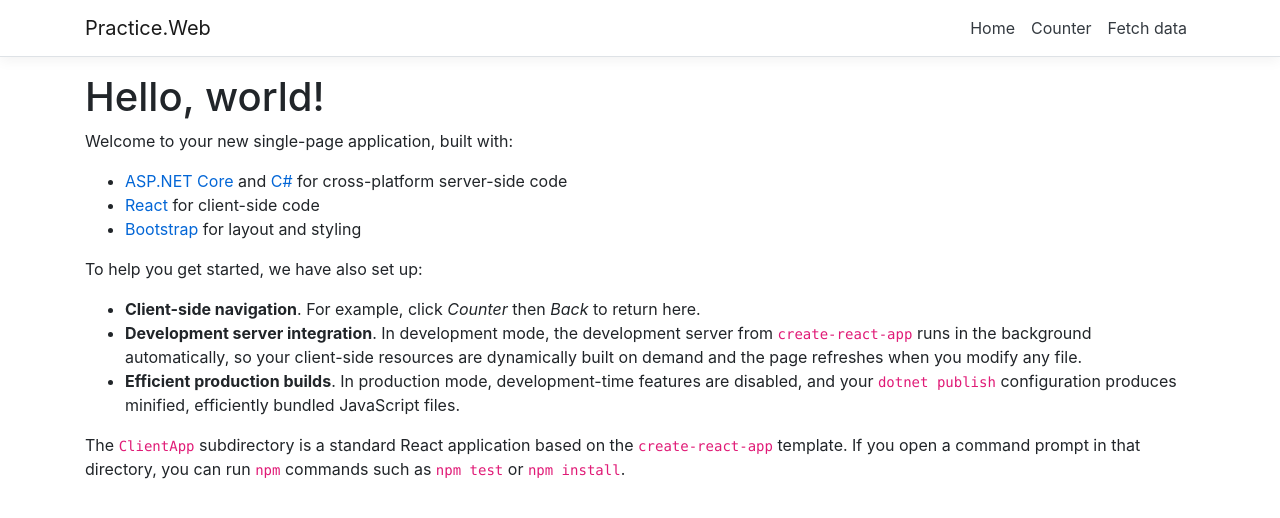
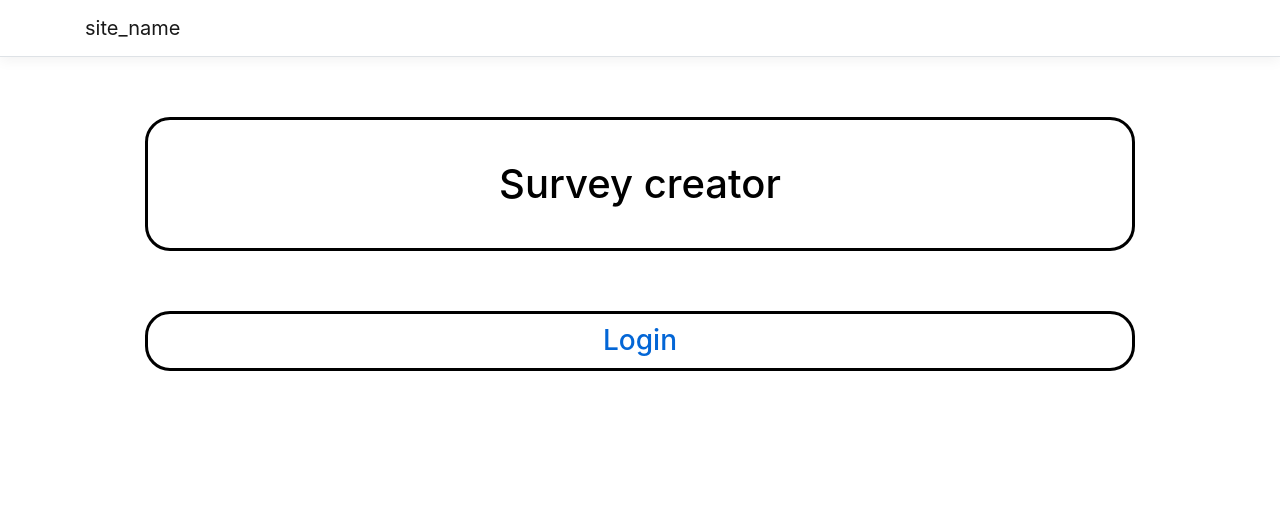
Before and after one commit to MakkaiNandor/summer-practice-2020, a React (Create React App) app in the folder Practice/Practice.Web/ClientApp/: page / in a window 1280 px wide. Shown: the top 518 px of the page. Built offline with nearby package versions, Linux system fonts and the light colour scheme.

Commit message:
login_page_commit

```diff
--- a/Practice/Practice.Web/ClientApp/src/App.js
+++ b/Practice/Practice.Web/ClientApp/src/App.js
@@ -4,6 +4,7 @@ import { Layout } from './components/Layout';
 import { Home } from './components/Home';
 import { FetchData } from './components/FetchData';
 import { Counter } from './components/Counter';
+import { Login } from './components/Login';
 
 import './custom.css'
 
@@ -16,6 +17,7 @@ export default class App extends Component {
         <Route exact path='/' component={Home} />
         <Route path='/counter' component={Counter} />
         <Route path='/fetch-data' component={FetchData} />
+        <Route path='/login' component={Login} />
       </Layout>
     );
   }
--- /dev/null
+++ b/Practice/Practice.Web/ClientApp/src/components/Home.css
@@ -0,0 +1,24 @@
+#title {
+    color: black;
+    text-align: center;
+  }
+
+#login_button{
+    color: black;
+    text-align: center;
+}
+
+.boxed{
+    border: 3px solid black ;
+    padding: 40px;
+    margin: 60px;
+    border-radius: 25px;
+}
+
+
+.boxed_medium{
+    border: 3px solid black ;
+    padding: 10px;
+    margin: 60px;
+    border-radius: 25px;
+}
--- a/Practice/Practice.Web/ClientApp/src/components/Home.js
+++ b/Practice/Practice.Web/ClientApp/src/components/Home.js
@@ -1,25 +1,23 @@
 import React, { Component } from 'react';
+import './Home.css';
+import { Link } from 'react-router-dom';
 
 export class Home extends Component {
   static displayName = Home.name;
 
   render () {
     return (
-      <div>
-        <h1>Hello, world!</h1>
-        <p>Welcome to your new single-page application, built with:</p>
-        <ul>
-          <li><a href='https://get.asp.net/'>ASP.NET Core</a> and <a href='https://msdn.microsoft.com/en-us/library/67ef8sbd.aspx'>C#</a> for cross-platform server-side code</li>
-          <li><a href='https://facebook.github.io/react/'>React</a> for client-side code</li>
-          <li><a href='http://getbootstrap.com/'>Bootstrap</a> for layout and styling</li>
-        </ul>
-        <p>To help you get started, we have also set up:</p>
-        <ul>
-          <li><strong>Client-side navigation</strong>. For example, click <em>Counter</em> then <em>Back</em> to return here.</li>
-          <li><strong>Development server integration</strong>. In development mode, the development server from <code>create-react-app</code> runs in the background automatically, so your client-side resources are dynamically built on demand and the page refreshes when you modify any file.</li>
-          <li><strong>Efficient production builds</strong>. In production mode, development-time features are disabled, and your <code>dotnet publish</code> configuration produces minified, efficiently bundled JavaScript files.</li>
-        </ul>
-        <p>The <code>ClientApp</code> subdirectory is a standard React application based on the <code>create-react-app</code> template. If you open a command prompt in that directory, you can run <code>npm</code> commands such as <code>npm test</code> or <code>npm install</code>.</p>
+      <div >
+        <h1 class="boxed" id="title">Survey creator</h1>
+
+        {
+        //<h3 href="" class="boxed_medium" id="login_button"><a href="https://localhost:44349/login">Login</a></h3>
+        }
+
+        <h3 href="" class="boxed_medium" id="login_button"><Link to="/login">Login</Link></h3>
+
+
+
       </div>
     );
   }
--- /dev/null
+++ b/Practice/Practice.Web/ClientApp/src/components/Login.css
@@ -0,0 +1,11 @@
+#loginform {
+    text-align: center;
+}
+
+.boxed{
+    border: 3px solid black ;
+    padding: 40px;
+    margin: 60px;
+    border-radius: 25px;
+    text-align: center;
+}
--- /dev/null
+++ b/Practice/Practice.Web/ClientApp/src/components/Login.js
@@ -0,0 +1,27 @@
+import React, { Component } from 'react';
+import './Login.css';
+import './Home.css';
+
+export class Login extends Component {
+
+  render() {
+    return (
+      <div>
+        <h1 class="boxed" id="title">Login</h1>
+
+
+        <form class="boxed" id="loginform">
+            <label><b>Username</b></label><br></br>
+            <input type="text" placeholder="Enter Username" required></input><br></br>
+
+            <label><b>Password</b></label><br></br>
+            <input type = "password" placeholder="Enter Password" required></input><br></br>
+
+            <button type="submit">Login</button><br></br>
+        </form>
+
+      </div>
+
+    );
+  }
+}
--- a/Practice/Practice.Web/ClientApp/src/components/NavMenu.js
+++ b/Practice/Practice.Web/ClientApp/src/components/NavMenu.js
@@ -21,13 +21,16 @@ export class NavMenu extends Component {
     });
   }
 
+
+
   render () {
     return (
       <header>
         <Navbar className="navbar-expand-sm navbar-toggleable-sm ng-white border-bottom box-shadow mb-3" light>
           <Container>
-            <NavbarBrand tag={Link} to="/">Practice.Web</NavbarBrand>
+            <NavbarBrand tag={Link} to="/">site_name</NavbarBrand>
             <NavbarToggler onClick={this.toggleNavbar} className="mr-2" />
+{/*
             <Collapse className="d-sm-inline-flex flex-sm-row-reverse" isOpen={!this.state.collapsed} navbar>
               <ul className="navbar-nav flex-grow">
                 <NavItem>
@@ -41,6 +44,8 @@ export class NavMenu extends Component {
                 </NavItem>
               </ul>
             </Collapse>
+*/}
+
           </Container>
         </Navbar>
       </header>
```
